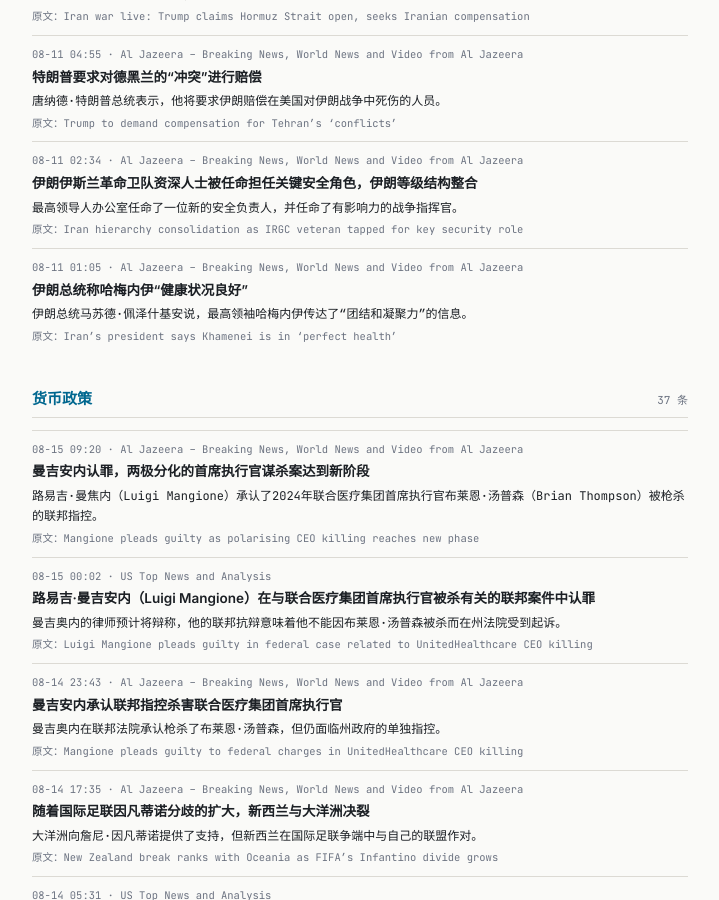
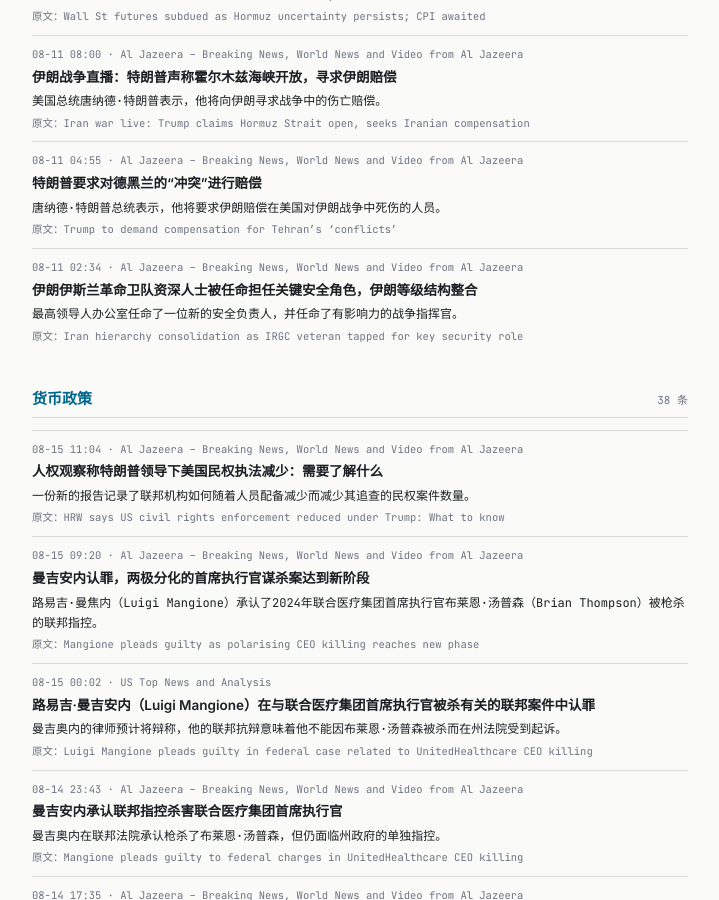
Before and after one commit to tang3super/tang3super.github.io, a Jekyll site: the page built from macro-trade/news-digest.md, in a window 1280 px wide and 900 px high, scrolled down 8139 px. Shown: the whole window, without its empty margins (280-999 px from the left). Built offline with Jekyll 4.4.1, drawn with Linux system fonts in a browser that asks for light colours; some of the changed text lies outside the part shown.

Commit message:
sync news-digest article

```diff
--- a/macro-trade/news-digest.md
+++ b/macro-trade/news-digest.md
@@ -5,11 +5,18 @@
 date: '2026-08-15'
 summary: 2026年第33周监控
 week_label: 2026年第33周监控
-last_updated: 2026-08-15 10:38
+last_updated: 2026-08-15 11:21
 refresh_note: 每 5 分钟自动刷新
 topics:
 - name: 地缘政治
   items:
+  - title: US President Trump says he will declare Strait of Hormuz US territory
+    summary: US President Donald Trump said he will “soon” declare the Strait of Hormuz a US territory.
+    link: https://www.aljazeera.com/video/newsfeed/2026/8/15/us-president-trump-says-he-will-declare-strait-of-hormuz-us-territory?traffic_source=rss
+    source: Al Jazeera – Breaking News, World News and Video from Al Jazeera
+    time: 08-15 10:25
+    title_zh: 美国总统特朗普表示将宣布霍尔木兹海峡为美国领土
+    summary_zh: 美国总统唐纳德特朗普表示，他将“很快”宣布霍尔木兹海峡为美国领土。
   - title: 'Iran war live: Trump vows to make Hormuz US territory ‘pretty soon’'
     summary: US President Trump says that 'pretty soon' he will declare the Strait of Hormuz a US territory once Iran is defeated.
     link: https://www.aljazeera.com/news/liveblog/2026/8/15/iran-war-live-trump-vows-to-make-hormuz-us-territory-pretty-soon?traffic_source=rss
@@ -549,15 +556,15 @@
     time: 08-11 02:34
     title_zh: 伊朗伊斯兰革命卫队资深人士被任命担任关键安全角色，伊朗等级结构整合
     summary_zh: 最高领导人办公室任命了一位新的安全负责人，并任命了有影响力的战争指挥官。
-  - title: Iran’s president says Khamenei is in ‘perfect health’
-    summary: Iran’s President Masoud Pezeshkian says Supreme Leader Ayatollah Mojtaba Khamenei had a message of “unity and cohesion”
-    link: https://www.aljazeera.com/video/newsfeed/2026/8/10/irans-president-says-khamenei-is-in-perfect?traffic_source=rss
-    source: Al Jazeera – Breaking News, World News and Video from Al Jazeera
-    time: 08-11 01:05
-    title_zh: 伊朗总统称哈梅内伊“健康状况良好”
-    summary_zh: 伊朗总统马苏德·佩泽什基安说，最高领袖哈梅内伊传达了“团结和凝聚力”的信息。
 - name: 货币政策
   items:
+  - title: 'HRW says US civil rights enforcement reduced under Trump: What to know'
+    summary: A new report documents how federal agencies have reduced the number of civil rights cases they pursue as staffing falls.
+    link: https://www.aljazeera.com/news/2026/8/15/hrw-says-us-civil-rights-enforcement-reduced-under-trump-what-to-know?traffic_source=rss
+    source: Al Jazeera – Breaking News, World News and Video from Al Jazeera
+    time: 08-15 11:04
+    title_zh: 人权观察称特朗普领导下美国民权执法减少：需要了解什么
+    summary_zh: 一份新的报告记录了联邦机构如何随着人员配备减少而减少其追查的民权案件数量。
   - title: Mangione pleads guilty as polarising CEO killing reaches new phase
     summary: Luigi Mangione pleaded guilty to federal charges over the fatal shooting of UnitedHealthcare CEO Brian Thompson in 2024.
     link: https://www.aljazeera.com/video/newsfeed/2026/8/15/mangione-pleads-guilty-as-polarising-ceo-killing-reaches-new-phase?traffic_source=rss
```
